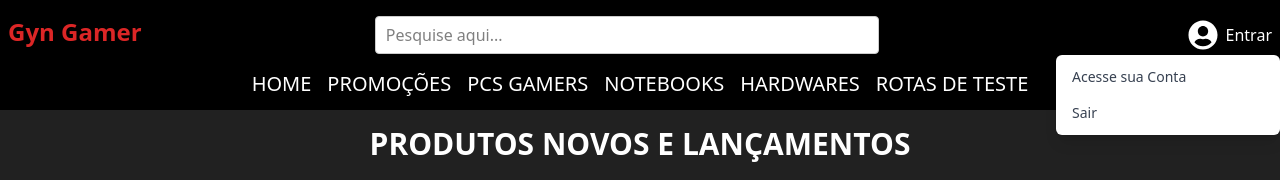
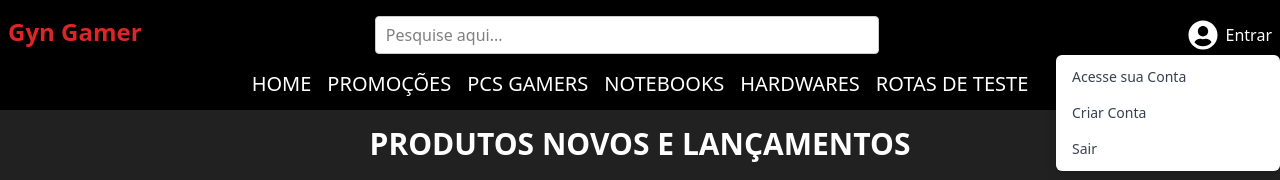
Before and after one commit to Rein4ldoAlv3s/gyn-gamer, a React (Vite) app: page / in a window 1280 px wide. Both pictures are taken after a click on the button "Entrar". Shown: the top 180 px of the page. Built offline with nearby package versions, Linux system fonts and the light colour scheme.

Commit message:
criar conta component

```diff
--- a/src/components/Navbar.tsx
+++ b/src/components/Navbar.tsx
@@ -79,6 +79,16 @@ const Navbar = () => {
                       className={`block px-4 py-2 text-sm ${active ? 'bg-black' : 'text-gray-700'}`}
                     >
                       Acesse sua Conta
+                    </Link>
+                  )}
+                </MenuItem>
+                <MenuItem>
+                  {({ active }) => (
+                    <Link
+                      to="/cadastro"
+                      className={`block px-4 py-2 text-sm ${active ? 'bg-black' : 'text-gray-700'}`}
+                    >
+                      Criar Conta
                     </Link>
                   )}
                 </MenuItem>
```
